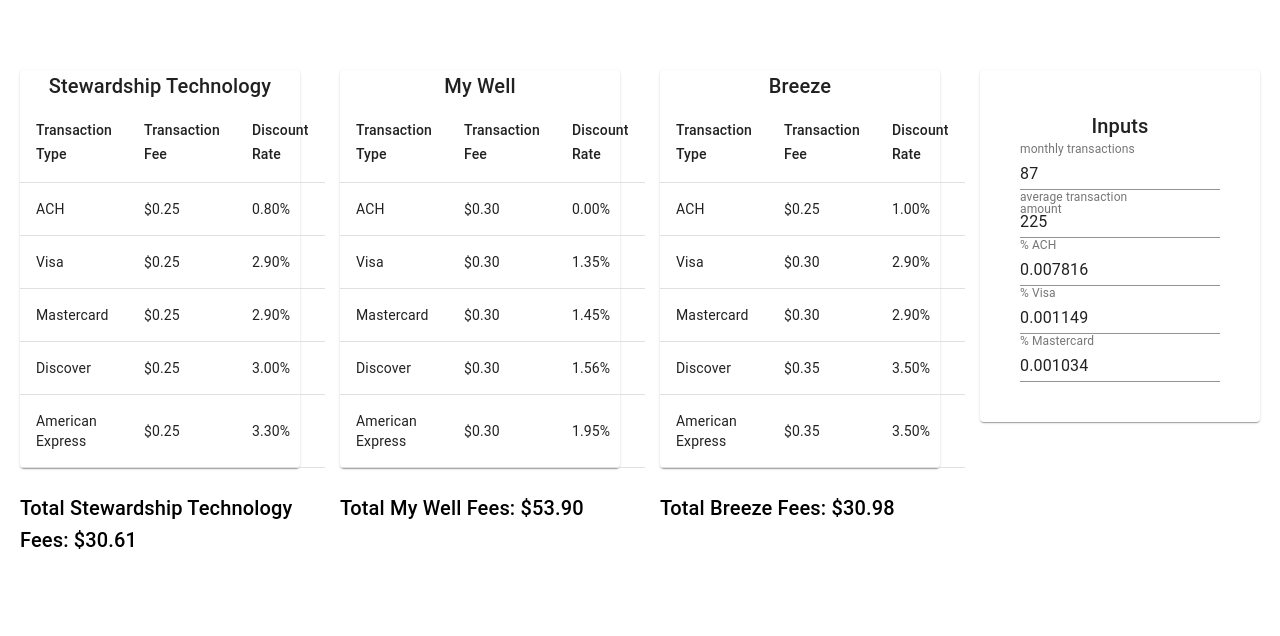
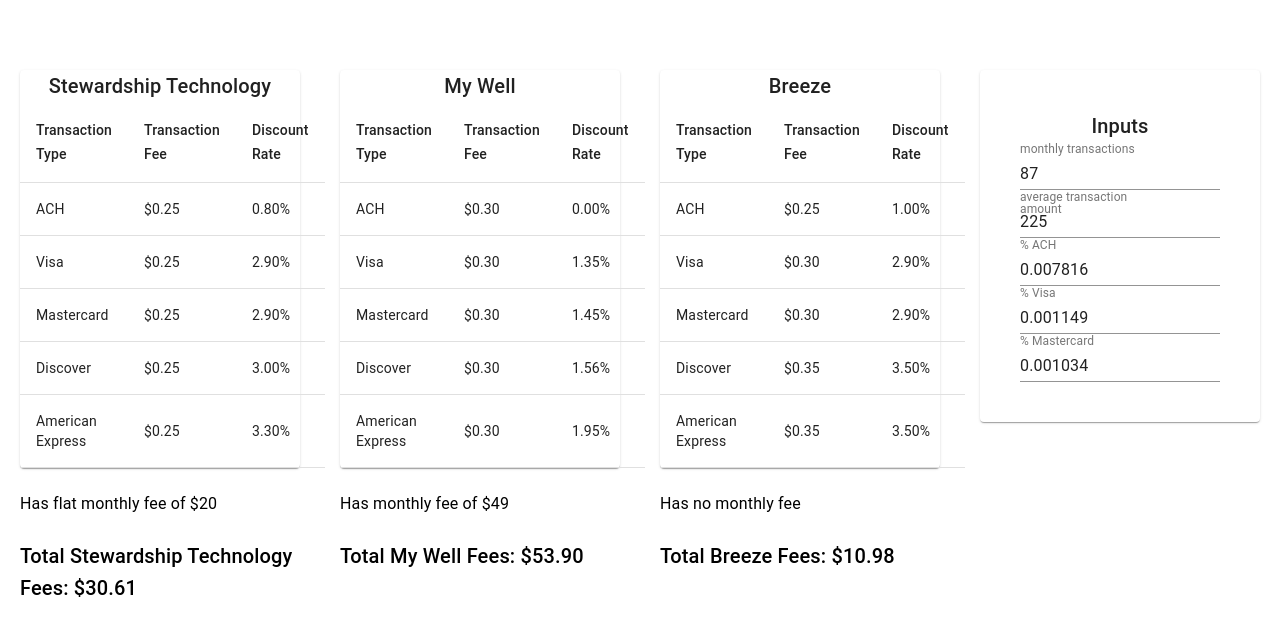
Before and after one commit to lydiacupery/eva-site, a React (Create React App) app: page / in a window 1280 px wide. Shown: the top 636 px of the page. Built offline with nearby package versions, Linux system fonts and the light colour scheme.

Commit message:
add mothlyfee

```diff
--- a/src/App.tsx
+++ b/src/App.tsx
@@ -58,6 +58,8 @@
               header="Stewardship Technology"
             />
             <Box m={3} />
+            <Typography>Has flat monthly fee of $20</Typography>
+            <Box m={3} />
             <Typography variant="h6">
               {`Total Stewardship Technology Fees: ${calcFee(
                 "stewardship",
@@ -69,12 +71,19 @@
           <Grid item xs={3} className={classes.tableContainer}>
             <PlatformTable data={myWellFees} header="My Well" />
             <Box m={3} />
+            <Typography>
+              Has monthly fee of $
+              {getMyWellMonthlyFee(state.noTransactionPerMonth)}
+            </Typography>
+            <Box m={3} />
             <Typography variant="h6">
               {`Total My Well Fees: ${calcFee("mywell", myWellFees, state)}`}
             </Typography>
           </Grid>
           <Grid item xs={3} className={classes.tableContainer}>
             <PlatformTable data={breezeFees} header="Breeze" />
+            <Box m={3} />
+            <Typography>Has no monthly fee</Typography>
             <Box m={3} />
             <Typography variant="h6">
               {`Total Breeze Fees: ${calcFee("breeze", breezeFees, state)}`}
--- a/src/data.ts
+++ b/src/data.ts
@@ -97,5 +97,5 @@
 };
 
 export const getBreezeMonthlyFee = (transactions: number) => {
-  return 20;
+  return 0;
 };
```
